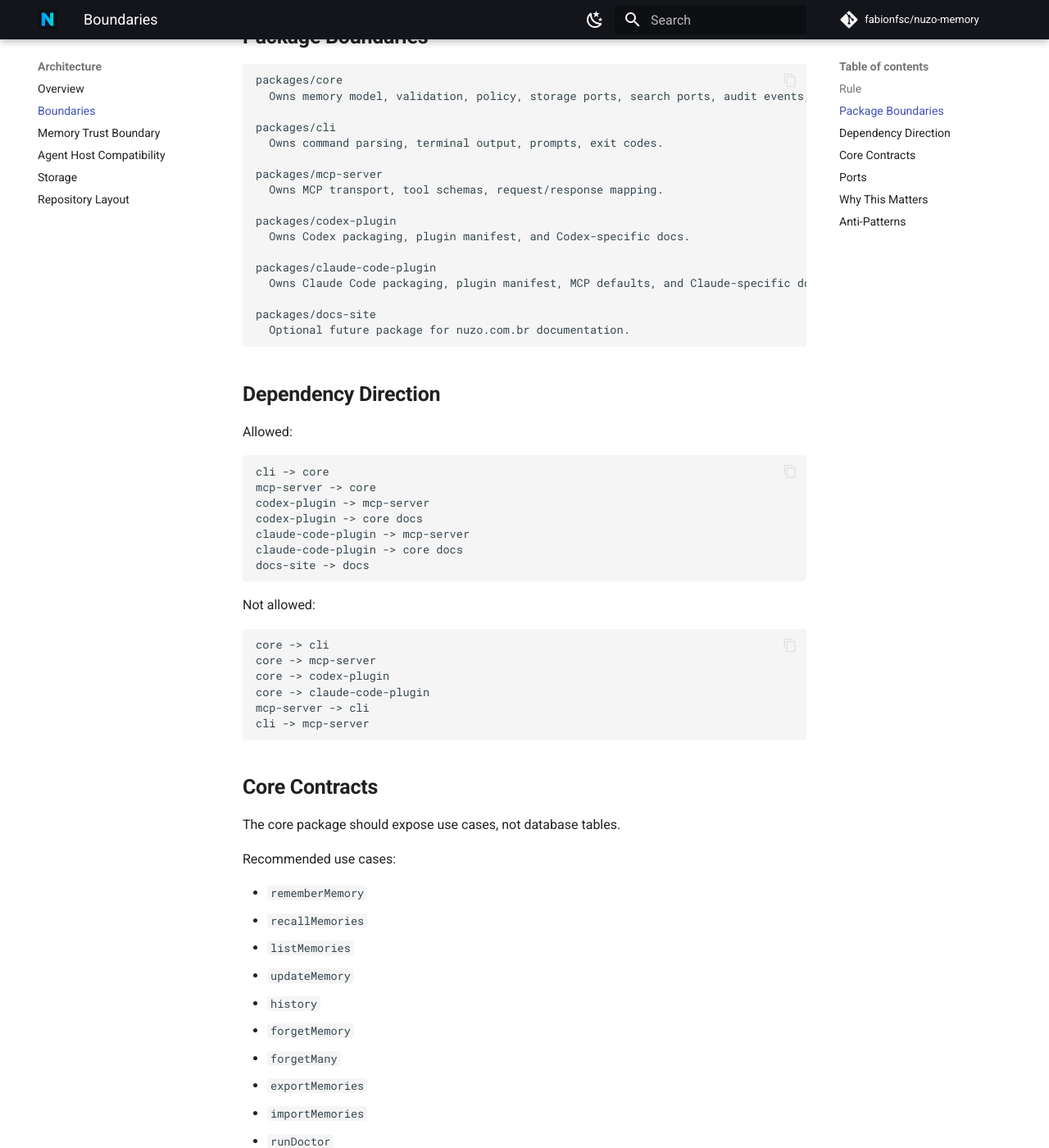
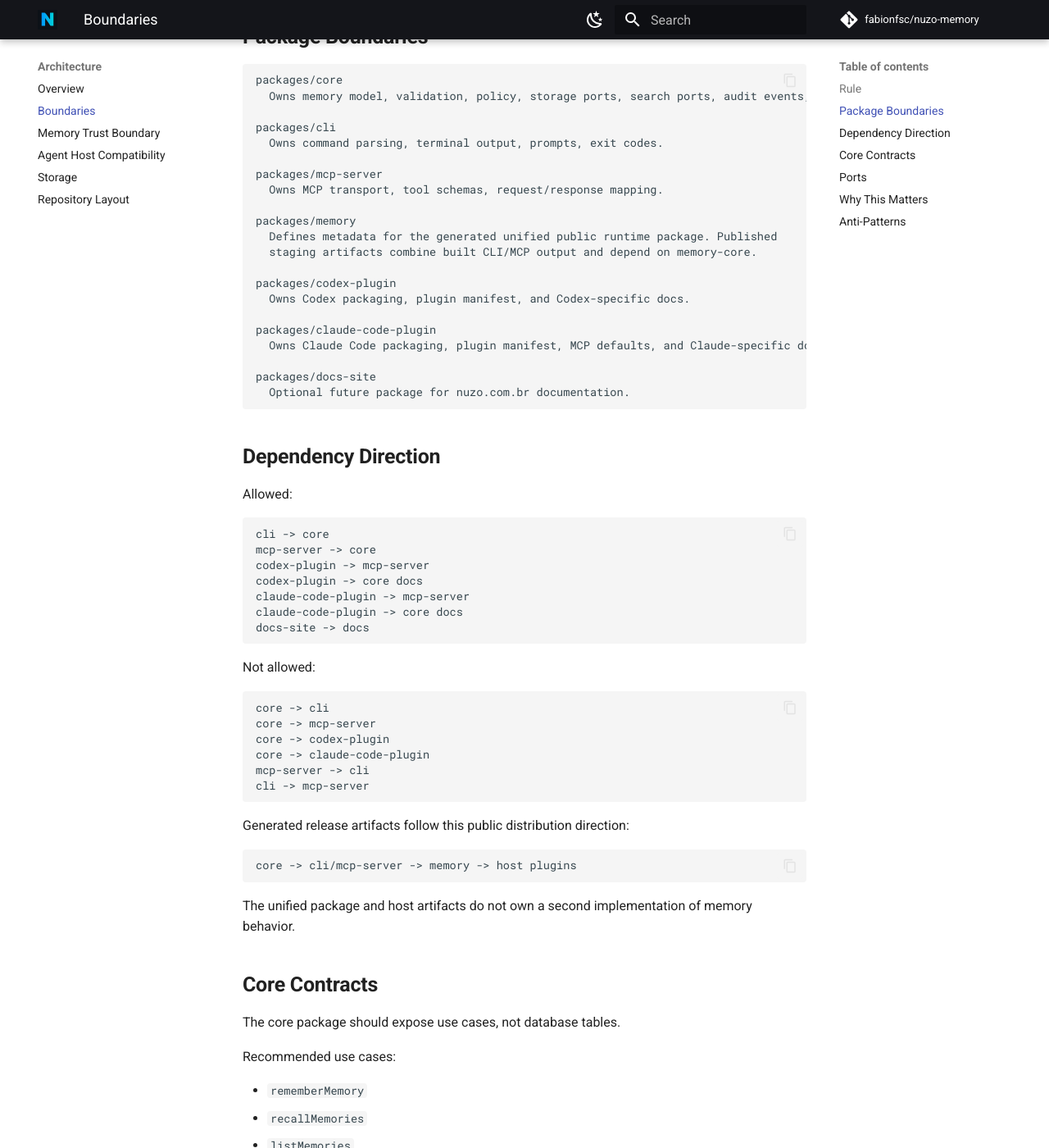
Before and after one commit to fabionfsc/nuzo-memory, an MkDocs documentation site: the page built from docs/architecture/boundaries.md, in a window 1280 px wide and 1400 px high, scrolled down 450 px. Shown: the whole window at 82% size. Built offline with MkDocs 1.6.1 and Material for MkDocs 9.7.7, drawn with Linux system fonts in a browser that asks for light colours; comment, search, counter and statistics services are not loaded.

Commit message:
docs: align security and product boundaries

````diff
--- a/docs/architecture/boundaries.md
+++ b/docs/architecture/boundaries.md
@@ -19,6 +19,10 @@ packages/cli
 
 packages/mcp-server
   Owns MCP transport, tool schemas, request/response mapping.
+
+packages/memory
+  Defines metadata for the generated unified public runtime package. Published
+  staging artifacts combine built CLI/MCP output and depend on memory-core.
 
 packages/codex-plugin
   Owns Codex packaging, plugin manifest, and Codex-specific docs.
@@ -54,6 +58,15 @@ core -> claude-code-plugin
 mcp-server -> cli
 cli -> mcp-server
 ```
+
+Generated release artifacts follow this public distribution direction:
+
+```text
+core -> cli/mcp-server -> memory -> host plugins
+```
+
+The unified package and host artifacts do not own a second implementation of
+memory behavior.
 
 ## Core Contracts
 
````
Also changed, not shown: CONTRIBUTING.md (+3 -2 lines), SECURITY.md (+13 -6 lines), docs/architecture/overview.md (+1 -1 lines), docs/operations/release-checklist.md (+1 -2 lines), docs/product/competitive-landscape.md (+4 -2 lines), docs/product/requirements.md (+8 -1 lines).
